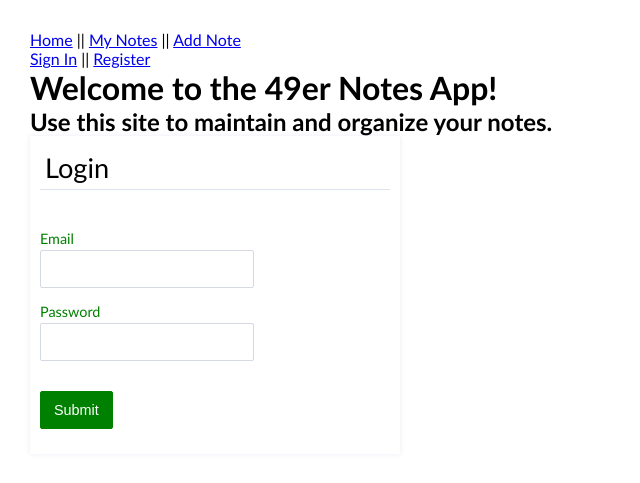
After one commit to BlakeACostner/Super-Senior, a Flask app: page /login in a window 1280 px wide. The commit adds this page. Shown: the top 483 px of the page, without its empty margins (0-640 px from the left). Run offline with Flask 2, Linux system fonts and the light colour scheme.

Commit message:
Added user account feature, comment feature and some styling

```diff
--- /dev/null
+++ b/flask_app/forms.py
@@ -0,0 +1,60 @@
+from flask_wtf import FlaskForm
+from wtforms import StringField, PasswordField, SubmitField, TextAreaField
+from wtforms.validators import Length, Regexp, DataRequired, EqualTo, Email
+from wtforms import ValidationError
+from models import User
+from database import db
+
+
+class RegisterForm(FlaskForm):
+    class Meta:
+        csrf = False
+
+    firstname = StringField('First Name', validators=[Length(1, 10)])
+
+    lastname = StringField('Last Name', validators=[Length(1, 20)])
+
+    email = StringField('Email', [
+        Email(message='Not a valid email address.'),
+        DataRequired()])
+
+    password = PasswordField('Password', [
+        DataRequired(message="Please enter a password."),
+        EqualTo('confirmPassword', message='Passwords must match')
+    ])
+
+    confirmPassword = PasswordField('Confirm Password', validators=[
+        Length(min=6, max=10)
+    ])
+    submit = SubmitField('Submit')
+
+    def validate_email(self, field):
+        if db.session.query(User).filter_by(email=field.data).count() != 0:
+            raise ValidationError('Username already in use.')
+
+
+class LoginForm(FlaskForm):
+    class Meta:
+        csrf = False
+
+    email = StringField('Email', [
+        Email(message='Not a valid email address.'),
+        DataRequired()])
+
+    password = PasswordField('Password', [
+        DataRequired(message="Please enter a password.")])
+
+    submit = SubmitField('Submit')
+
+    def validate_email(self, field):
+        if db.session.query(User).filter_by(email=field.data).count() == 0:
+            raise ValidationError('Incorrect username or password.')
+
+
+class CommentForm(FlaskForm):
+    class Meta:
+        csrf = False
+
+    comment = TextAreaField('Comment',validators=[Length(min=1)])
+
+    submit = SubmitField('Add Comment')
--- a/flask_app/main.py
+++ b/flask_app/main.py
@@ -1,14 +1,23 @@
 # imports
 import os # os is used to get environment variables IP & PORT
 
-from flask import Flask, render_template, request, redirect, url_for,session # Flask is the web app that we will customize
+from flask import Flask, render_template, request, redirect, url_for, session # Flask is the web app that we will customize
+from forms import RegisterForm, LoginForm, CommentForm
+from flask_bcrypt import Bcrypt
 from database import db
 from models import Note as Note
 from models import User as User
+from models import Comment as Comment
+
+
 
 
 
 app = Flask(__name__)     # creates the app
+
+bcrypt = Bcrypt(app)
+app.secret_key = "super secret key"
+app.config['SECRETY_KEY'] = 'SE3155'
 
 app.config['SQLALCHEMY_DATABASE_URI'] = 'sqlite:///flask_note_app.db'
 app.config['SQLALCHEMY_TRACK_MODIFICATIONS']= False
@@ -24,95 +33,176 @@ with app.app_context():
 @app.route('/')
 @app.route('/index')
 def index():
-    a_user = db.session.query(User).filter_by(email='mogli@uncc.edu')
 
-    return render_template('index.html', user = a_user)
+    if session.get('user'):
+      return render_template('index.html', user = session['user'])
+    return render_template("index.html")
 
 
-
-#LIST NOTES PAGE
 @app.route('/notes')
 def get_notes():
-    a_user = db.session.query(User).filter_by(email='mogli@uncc.edu')
-    my_notes = db.session.query(Note).all()
+    if session.get('user'):
+        my_notes = db.session.query(Note).filter_by(user_id=session['user_id']).all()
 
-    return render_template('notes.html', notes=my_notes, user=a_user)
+        return render_template('notes.html', notes=my_notes, user=session['user'])
+    else:
+        return redirect(url_for('login'))
 
 
-
-#SPECIFIC NOTE PAGE
 @app.route('/notes/<note_id>')
 def get_note(note_id):
-    a_user = db.session.query(User).filter_by(email='mogli@uncc.edu')
-    my_note = db.session.query(Note).filter_by(id=note_id).one()
 
-    return render_template('note.html', note = my_note, user = a_user)
+    if session.get('user'):
+        my_note = db.session.query(Note).filter_by(id=note_id, user_id=session['user_id']).one()
 
+        form = CommentForm()
 
+        return render_template('note.html', note = my_note, user =session['user'], form=form)
+    else:
+        return redirect(url_for('login'))
 
 @app.route('/notes/new', methods=['GET','POST'])
 def new_note():
+    if session.get('user'):
+        #check method
+        if request.method == 'POST':
+            # get title
+            title = request.form['title']
+            # get note
+            text = request.form['noteText']
+            # create time stamp
+            from datetime import date
+            today = date.today()
+            # format date
+            today = today.strftime("%m-%d-%Y")
+            new_record = Note(title,text, today, session['user_id'])
+            db.session.add(new_record)
+            db.session.commit()
 
-    #check method
-    if request.method == 'POST':
-        # get title
-        title = request.form['title']
-        # get note
-        text = request.form['noteText']
-        # create time stamp
-        from datetime import date
-        today = date.today()
-        # format date
-        today = today.strftime("%m-%d-%Y")
-        new_record = Note(title,text, today)
-        db.session.add(new_record)
-        db.session.commit()
-
-        return redirect(url_for('get_notes'))
+            return redirect(url_for('get_notes'))
+        else:
+            return render_template('new.html', user = session['user'])
     else:
-        a_user = db.session.query(User).filter_by(email='mogli@uncc.edu')
-        return render_template('new.html', user = a_user)
-
+        return redirect(url_for('login'))
 
 
 
 @app.route('/notes/edit/<note_id>', methods=['GET', 'POST'])
 def update_note(note_id):
 
-    if request.method == 'POST':
+    if session.get('user'):
+        if request.method == 'POST':
 
-        title = request.form['title']
+            title = request.form['title']
 
-        text = request.form['noteText']
-        note = db.session.query(Note).filter_by(id=note_id).one()
+            text = request.form['noteText']
+            note = db.session.query(Note).filter_by(id=note_id).one()
 
-        note.title = title
-        note.text = text
+            note.title = title
+            note.text = text
 
-        db.session.add(note)
+            db.session.add(note)
+            db.session.commit()
+
+            return redirect(url_for('get_notes'))
+        else:
+
+
+            a_user = db.session.query(User).filter_by(email='mogli@uncc.edu')
+
+            my_note = db.session.query(Note).filter_by(id=note_id).one()
+
+            return render_template('new.html', note=my_note, user=session['user'])
+    else:
+        return redirect(url_for('login'))
+
+
+@app.route('/notes/delete/<note_id>', methods=['POST'])
+def delete_note(note_id):
+    if session.get('user'):
+        my_note = db.session.query(Note).filter_by(id=note_id).one()
+        db.session.delete(my_note)
         db.session.commit()
 
         return redirect(url_for('get_notes'))
     else:
+        return redirect(url_for('login'))
 
 
-        a_user = db.session.query(User).filter_by(email='mogli@uncc.edu')
+@app.route('/notes/<note_id>/comment', methods=['POST'])
+def new_comment(note_id):
+    if session.get('user'):
+        comment_form = CommentForm()
+        # validate_on_submit only validates using POST
+        if comment_form.validate_on_submit():
+            # get comment data
+            comment_text = request.form['comment']
+            new_record = Comment(comment_text, int(note_id), session['user_id'])
+            db.session.add(new_record)
+            db.session.commit()
 
-        my_note = db.session.query(Note).filter_by(id=note_id).one()
+        return redirect(url_for('get_note', note_id=note_id))
 
-        return render_template('new.html', note=my_note, user=a_user)
+    else:
+        return redirect(url_for('login'))
 
 
-@app.route('/notes/delete/<note_id>', methods=['POST'])
-def delete_note(note_id):
-    my_note = db.session.query(Note).filter_by(id=note_id).one()
-    db.session.delete(my_note)
-    db.session.commit()
+@app.route('/register', methods=['POST', 'GET'])
+def register():
+    form = RegisterForm()
 
-    return redirect(url_for('get_notes'))
+    if request.method == 'POST' and form.validate_on_submit():
+        # salt and hash password
+        h_password = bcrypt.generate_password_hash(request.form['password'])
+
+        # get entered user data
+        first_name = request.form['firstname']
+        last_name = request.form['lastname']
+        # create user model
+        new_user = User(first_name, last_name, request.form['email'], h_password)
+        # add user to database and commit
+        db.session.add(new_user)
+        db.session.commit()
+        # save the user's name to the session
+        session['user'] = first_name
+        session['user_id'] = new_user.id  # access id value from user model of this newly added user
+        # show user dashboard view
+        return redirect(url_for('get_notes'))
+
+    # something went wrong - display register view
+    return render_template('register.html', form=form)
+
+@app.route('/login', methods=['POST', 'GET'])
+def login():
+    login_form = LoginForm()
+    # validate_on_submit only validates using POST
+    if login_form.validate_on_submit():
+        # we know user exists. We can use one()
+        the_user = db.session.query(User).filter_by(email=request.form['email']).one()
+        # user exists check password entered matches stored password
+        if bcrypt.check_password_hash( the_user.password, request.form['password']):
+            # password match add user info to session
+            session['user'] = the_user.first_name
+            session['user_id'] = the_user.id
+            # render view
+            return redirect(url_for('get_notes'))
+
+        # password check failed
+        # set error message to alert user
+        login_form.password.errors = ["Incorrect username or password."]
+        return render_template("login.html", form=login_form)
+    else:
+        # form did not validate or GET request
+        return render_template("login.html", form=login_form)
+
+@app.route('/logout')
+def logout():
+    # check if a user is saved in session
+    if session.get('user'):
+        session.clear()
+
+    return redirect(url_for('index'))
 
 
 
-
-#RUN COMMAND
 app.run(host=os.getenv('IP', '127.0.0.1'),port=int(os.getenv('PORT', 5000)),debug=True)
--- a/flask_app/requirements.txt
+++ b/flask_app/requirements.txt
@@ -5,3 +5,4 @@ itsdangerous==2.1.2
 Jinja2==3.1.2
 MarkupSafe==2.1.1
 Werkzeug==2.2.2
+flask_WTF==1.0.1
--- /dev/null
+++ b/flask_app/static/forms.css
@@ -0,0 +1,117 @@
+form {
+    background: white;
+    width: 100%;
+  }
+
+  .form-field {
+    position: relative;
+  }
+
+  .title {
+    font-size: 1.7rem;
+    font-weight: 300;
+    border-bottom: 1px solid #dbe3ec;
+    padding: 5px;
+    margin: 0 0 40px 0;
+  }
+
+  .formwrapper {
+    position: relative;
+    background: white;
+    width: 350px;
+    box-shadow: 0 0 5px rgba(65, 67, 144, 0.1);
+    padding: 10px;
+  }
+
+  label {
+    font-size: .9em;
+    color: green;
+    margin-bottom: 3px;
+    display: block;
+    font-weight: 300;
+  }
+
+  input, textarea{
+    padding: 10px 13px;
+    margin-bottom: 15px;
+    border-radius: 2px;
+    border: 1px solid #d4d9e3;
+    font-weight: 200;
+    color: #4d5060;
+    font-family: 'Poppins', sans-serif;
+    font-size: .9em;
+
+  }
+
+  input[type="text"]::placeholder {
+    color: #d4d9e3;
+  }
+
+  input[type="text"]:hover,
+  input[type="password"]:hover,
+  textarea:hover,
+  select:hover {
+    border-color: green;
+    background: lightyellow;
+  }
+
+  input[type="text"]:focus,
+  input[type="password"]:focus,
+  textarea:focus {
+    background: white;
+    border-color: green;
+    box-shadow: unset;
+  }
+
+  input[type="submit"] {
+    background: green;
+    border: 0;
+    color: white;
+    border-radius: 2px;
+    margin-top: 15px;
+    font-weight: 400;
+    border: 1px solid green;
+    transition: all .3s ease-out;
+  }
+
+  input[type="submit"]:hover {
+    cursor: pointer;
+    background: white;
+    color: green;
+  }
+
+  .success-wrapper {
+    background: white;
+    width: 350px;
+    box-shadow: 0 0 5px rgba(65, 67, 144, 0.1);
+    padding: 50px;
+  }
+
+  .errors {
+    list-style: none;
+    margin: 10px 0;
+    position: absolute;
+    z-index: 10;
+    right: -222px;
+    top: 0;
+    bottom: 0;
+    background: #fae7ea;
+    padding: 9px 15px;
+    border-radius: 3px;
+    border: 1px solid #e1c5c5;
+    color: #8d7575;
+    width: 182px;
+    text-align: center;
+    height: fit-content;
+    margin: auto;
+  }
+
+  i {
+    position: absolute;
+    margin: auto;
+    top: 4px;
+    bottom: 0;
+    right: 16px;
+    height: fit-content;
+    color: grey;
+  }
--- /dev/null
+++ b/flask_app/templates/login.html
@@ -0,0 +1,56 @@
+<!DOCTYPE html>
+<html lang="en">
+<head>
+    <meta charset="UTF-8">
+    <title>Title</title>
+    <link rel="stylesheet" href="{{ url_for('static', filename='main.css') }}">
+    <link rel="stylesheet" href="{{ url_for('static', filename='forms.css') }}">
+</head>
+    <body>
+        <div class="navdiv">
+            <nav>
+                <a href="{{ url_for('index') }}"> Home</a> ||
+                <a href="{{ url_for('get_notes') }}"> My Notes</a> ||
+                <a href="{{ url_for('new_note') }}">Add Note</a>
+            </nav>
+            {% if user %}
+            <nav>
+                <a href="{{ url_for('logout') }}">Logout</a>
+            </nav>
+            {% else %}
+            <nav>
+                <a href="{{ url_for('login') }}"> Sign In</a> ||
+                <a href="{{ url_for('register') }}"> Register</a>
+            </nav>
+            {% endif %}
+        </div>
+
+        <h1>Welcome {% if user %}{{user}}{% endif %}to the 49er Notes App!</h1>
+
+        <h2>Use this site to maintain and organize your notes.</h2>
+        <div class="formwrapper">
+            <h2 class="title">Login</h2>
+            <form method="POST" action="/login">
+                <div class="form-field">{{ form.email.label }} {{ form.email }}
+                    {% if form.email.errors %}
+                    <ul class="errors">
+                        {% for error in form.email.errors %}
+                        <li>{{ error }}</li>
+                        {% endfor %}
+                    </ul>
+                    {% endif %}
+                </div>
+                <div class="form-field">{{ form.password.label }} {{ form.password }}
+                    {% if form.password.errors %}
+                    <ul class="errors">
+                        {% for error in form.password.errors %}
+                        <li>{{ error }}</li>
+                        {% endfor %}
+                    </ul>
+                    {% endif %}
+                </div>
+                {{ form.submit }}
+            </form>
+        </div>
+    </body>
+</html>
--- a/flask_app/templates/new.html
+++ b/flask_app/templates/new.html
@@ -17,6 +17,12 @@
             <a href="{{ url_for('get_notes') }}">My Tasks ||</a>
             <a href="{{ url_for('new_note') }}">Add Task || </a>
         </nav>
+        {% if user %}
+        <nav>
+            <a href="{{ url_for('logout') }}">Logout</a>
+        </nav>
+        {% endif %}
+
 
         {% if note %}
             <form action="{{ url_for('update_note', note_id=note.id)}}" method="post">
--- a/flask_app/templates/notes.html
+++ b/flask_app/templates/notes.html
@@ -17,6 +17,11 @@
             <a href="{{ url_for('get_notes') }}">My Tasks || </a>
             <a href="{{ url_for('new_note') }}">Add Task || </a>
         </nav>
+        {% if user %}
+        <nav>
+            <a href="{{ url_for('logout') }}">Logout</a>
+        </nav>
+        {% endif %}
 
         <h3>Notes</h3>
 
```
Also changed, not shown: flask_app/models.py (+28 -4 lines), flask_app/templates/index.html (+10 -0 lines), flask_app/templates/note.html (+31 -9 lines), flask_app/templates/register.html (added, +85 -0 lines), flask_app/instance/flask_note_app.db.
